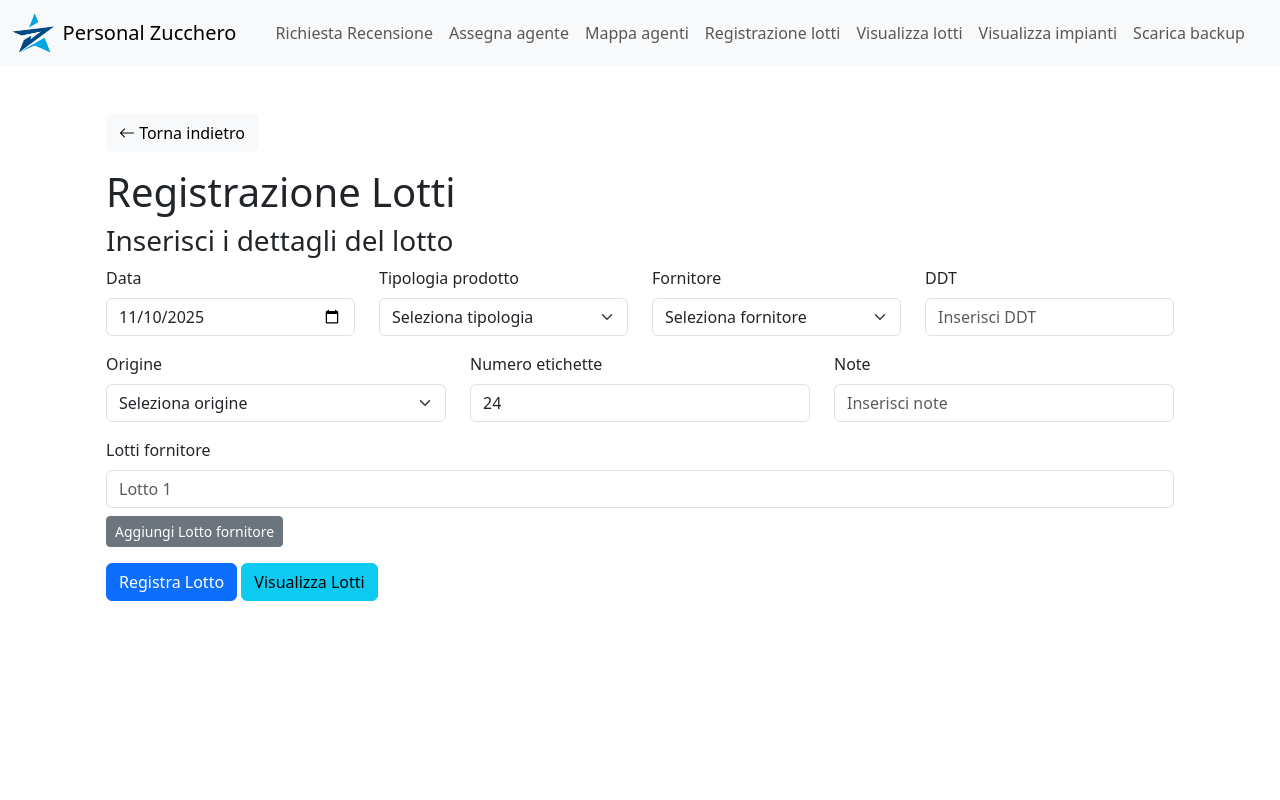
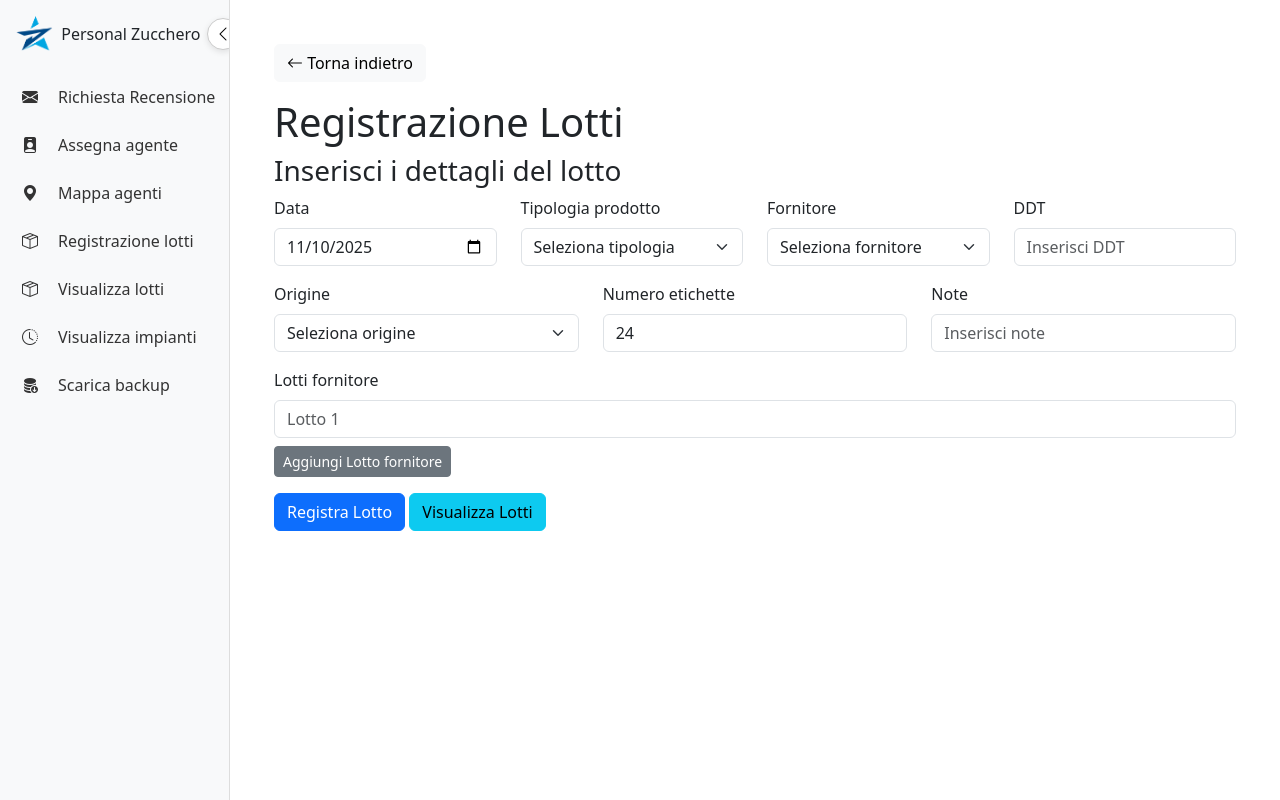
Before and after one commit to Nicolas-Personal-Zucchero/PZ-Web-Dashboard, a Flask app: page /amministrazione/registrazione_lotti/ in a window 1280 px wide. Run offline with Flask 3, Linux system fonts and the light colour scheme.

Commit message:
changed from horizontal to vertical navbar

```diff
--- a/app/templates/base.html
+++ b/app/templates/base.html
@@ -9,63 +9,104 @@
     <link rel="stylesheet" href="https://cdn.jsdelivr.net/npm/bootstrap-icons@1.11.0/font/bootstrap-icons.css">
     <script src="https://cdn.jsdelivr.net/npm/bootstrap@5.3.3/dist/js/bootstrap.bundle.min.js"></script>
 
-    {% block styles %}{% endblock %}
-</head>
-<body>
-    <nav class="navbar navbar-expand-lg navbar-light bg-light mb-4">
-        <div class="container-fluid">
-            <a class="navbar-brand d-flex align-items-center" href="{{ home_link }}">
-                <img src="{{ url_for('static', filename='favicon.png') }}" alt="Logo" height="40" class="me-2">
-                <span>Personal Zucchero</span>
-            </a>
-            <div class="collapse navbar-collapse justify-content-center">
-                <ul class="navbar-nav">
-                    {% for link in links %}
-                        <li class="nav-item">
-                            <a class="nav-link {% if request.path == '{{ link.url }}' %}active{% endif %}" href="{{ link.url }}">
-                                {{ link.name }}
-                            </a>
-                        </li>
-                    {% endfor %}
-                </ul>
-            </div>
-        </div>
-    </nav>
-
-    <div class="container">
-        {% block content %}{% endblock %}
-    </div>
-</body>
-</html>
-
     <style>
-    /* Stile normale dei link */
-    .nav-link {
-        transition: background-color 0.3s ease, color 0.3s ease;
-        border-radius: 5px;
+        :root {
+            --sidebar-width: 230px;
+            --sidebar-collapsed-width: 70px;
         }
 
-    /* Hover sui link NON attivi */
-    .nav-link:not(.active):hover {
+        /* Sidebar */
+        .sidebar {
+            width: var(--sidebar-width);
+            height: 100vh;
+            position: fixed;
+            top: 0;
+            left: 0;
+            background-color: #f8f9fa;
+            padding-top: 1rem;
+            border-right: 1px solid #ddd;
+            transition: width 0.25s ease;
+            overflow: hidden;
+            white-space: nowrap;
+        }
+
+        .sidebar.collapsed {
+            width: var(--sidebar-collapsed-width);
+        }
+
+        .sidebar .navbar-brand span,
+        .sidebar .nav-link span {
+            transition: opacity 0.2s ease;
+        }
+
+        .sidebar.collapsed .navbar-brand span,
+        .sidebar.collapsed .nav-link span {
+            opacity: 0;
+        }
+
+        /* Link stile */
+        .sidebar .nav-link {
+            color: #333;
+            border-radius: 6px;
+            padding: 10px 14px;
+            display: flex;
+            align-items: center;
+            gap: 12px;
+        }
+
+        .sidebar .nav-link:hover:not(.active) {
             background-color: #4393C8;
             color: white !important;
         }
 
-    /* Link attivo */
-    .nav-link.active {
+        .sidebar .nav-link.active {
             background-color: #4393C8;
             color: white !important;
         }
 
-    /* Hover sui link attivi (puoi mantenerlo identico all’active) */
-    .nav-link.active:hover {
-        background-color: #4393C8;
-        color: white !important;
+        /* Toggle Button Migliorato */
+        .sidebar-toggle {
+            position: absolute;
+            top: 18px;
+            right: -10px;
+            width: 32px;
+            height: 32px;
+            display: flex;
+            align-items: center;
+            justify-content: center;
+            background: white;
+            border: 1px solid #ccc;
+            border-radius: 50%;
+            cursor: pointer;
+            box-shadow: 0 2px 6px rgba(0,0,0,0.1);
+            transition: all 0.3s ease;
+            z-index: 3000;
         }
 
-    /* Navbar brand hover */
-    .navbar-brand:hover {
-        color: #4393C8;
+        .sidebar-toggle:hover {
+            background: #4393C8;
+            color: white;
+            border-color: #4393C8;
+            transform: scale(1.1);
+        }
+
+        /* Rotazione icona quando collassato */
+        .sidebar.collapsed .sidebar-toggle i {
+            transform: rotate(180deg);
+        }
+        .sidebar-toggle i {
+            transition: transform 0.25s ease;
+        }
+
+        .sidebar.collapsed ~ .content {
+            margin-left: var(--sidebar-collapsed-width);
+        }
+
+        /* Content shift */
+        .content {
+            margin-left: var(--sidebar-width);
+            transition: margin-left 0.25s ease;
+            padding: 20px;
         }
 
         /* Effetto hover generico per tutti i pulsanti */
@@ -78,5 +119,47 @@
             box-shadow: 0 6px 10px rgba(0, 0, 0, 0.2); /* ombra */
             filter: brightness(1.15); /* schiarisce leggermente il colore */
         }
+    </style>
 
-</style>
+    {% block styles %}{% endblock %}
+</head>
+<body>
+
+    <!-- SIDEBAR -->
+    <div class="sidebar d-flex flex-column" id="sidebar">
+        <!-- Toggle button -->
+        <button class="sidebar-toggle" onclick="toggleSidebar()">
+            <i class="bi bi-chevron-left"></i>
+        </button>
+
+        <a class="navbar-brand d-flex align-items-center px-3 mb-4" href="{{ home_link }}">
+            <img src="{{ url_for('static', filename='favicon.png') }}" alt="Logo" height="35" class="me-2">
+            <span>Personal Zucchero</span>
+        </a>
+
+        <ul class="nav nav-pills flex-column px-2 gap-1">
+            {% for link in links %}
+                <li class="nav-item">
+                    <a class="nav-link {% if request.path == link.url %}active{% endif %}" href="{{ link.url }}">
+                        <i class="{{ link.icon }}"></i>
+                        <span>{{ link.name }}</span>
+                    </a>
+                </li>
+            {% endfor %}
+        </ul>
+    </div>
+
+    <!-- CONTENT -->
+    <div class="content">
+        {% block content %}{% endblock %}
+    </div>
+
+<script>
+function toggleSidebar() {
+    const sidebar = document.getElementById("sidebar");
+    sidebar.classList.toggle("collapsed");
+}
+</script>
+
+</body>
+</html>
```
Also changed, not shown: app/templates/home/agents_map.html (+13 -24 lines). Lines whose indentation alone changed are shown as unchanged.
